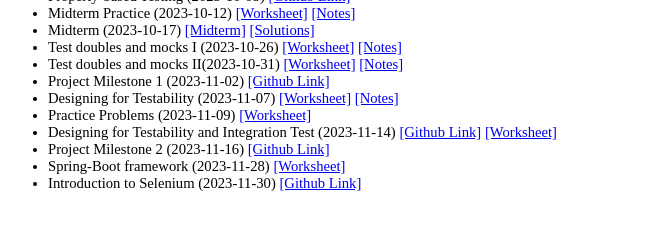
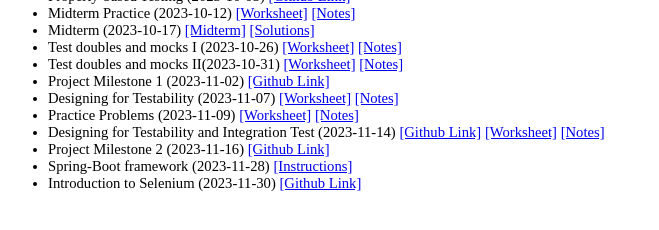
Before and after one commit to georgianahaldeman/cosc480, a Jekyll site: the page built from docs/notes/index.md, in a window 1280 px wide. Shown: the part 236-466 px from the top of the page, without its empty margins (0-659 px from the left). Built offline with Jekyll 4.4.1, drawn with Linux system fonts in a browser that asks for light colours; our own code applies the rules of GitHub Pages for plain Markdown files.

Commit message:
the last of answer keys

```diff
--- a/docs/notes/index.md
+++ b/docs/notes/index.md
@@ -36,12 +36,12 @@
 
 - Designing for Testability (2023-11-07) [[Worksheet]](./notes/11_7.pdf) [[Notes]](./answers/11_7_answers.pdf)
 
-- Practice Problems (2023-11-09) [[Worksheet]](./notes/11_9.pdf)
+- Practice Problems (2023-11-09) [[Worksheet]](./notes/11_9.pdf) [[Notes]](./answers/11_9_answers.pdf)
 
-- Designing for Testability and Integration Test (2023-11-14) [[Github Link]](https://classroom.github.com/a/dPmvkiQH)  [[Worksheet]](./notes/11_14.pdf)
+- Designing for Testability and Integration Test (2023-11-14) [[Github Link]](https://classroom.github.com/a/dPmvkiQH)  [[Worksheet]](./notes/11_14.pdf) [[Notes]](./answers/11_14_answers.pdf)
 
 - Project Milestone 2 (2023-11-16) [[Github Link]](https://classroom.github.com/a/43ejEo-3)
 
-- Spring-Boot framework (2023-11-28) [[Worksheet]](https://docs.google.com/document/d/1Zkt23V8gh2piGuXj02ROwJYdvN1JHKl_hDlElRTDdLE/edit?usp=sharing)
+- Spring-Boot framework (2023-11-28) [[Instructions]](https://docs.google.com/document/d/1Zkt23V8gh2piGuXj02ROwJYdvN1JHKl_hDlElRTDdLE/edit?usp=sharing)
 
 - Introduction to Selenium (2023-11-30) [[Github Link]](https://classroom.github.com/a/xMYtxCec)
```
Also changed, not shown: 2 other files.
